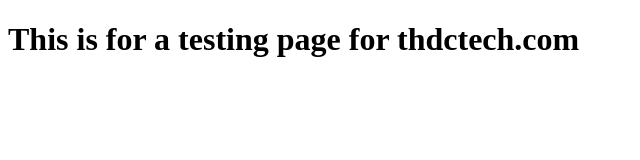
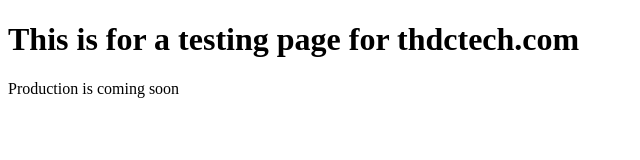
Before and after one commit to Jadesola01/test-env, a plain HTML site: page index.html in a window 1280 px wide. Shown: the whole page, without its empty margins (0-640 px from the left). Drawn offline with Linux system fonts and the light colour scheme.

Commit message:
editted the HTML file

```diff
--- a/index.html
+++ b/index.html
@@ -7,5 +7,6 @@
 </head>
 <body>
   <h1>This is for a testing page for thdctech.com</h1>
+  <p>Production is coming soon</p>
 </body>
 </html>
```
